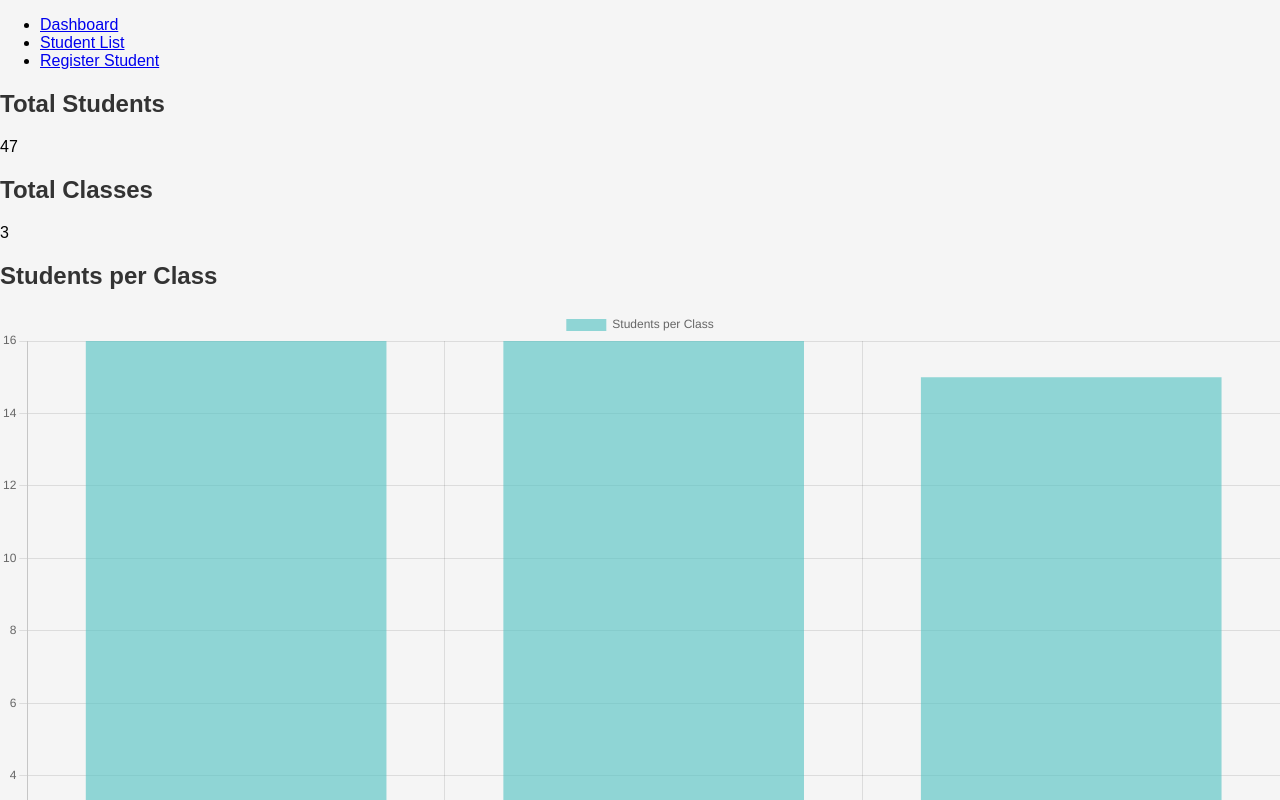
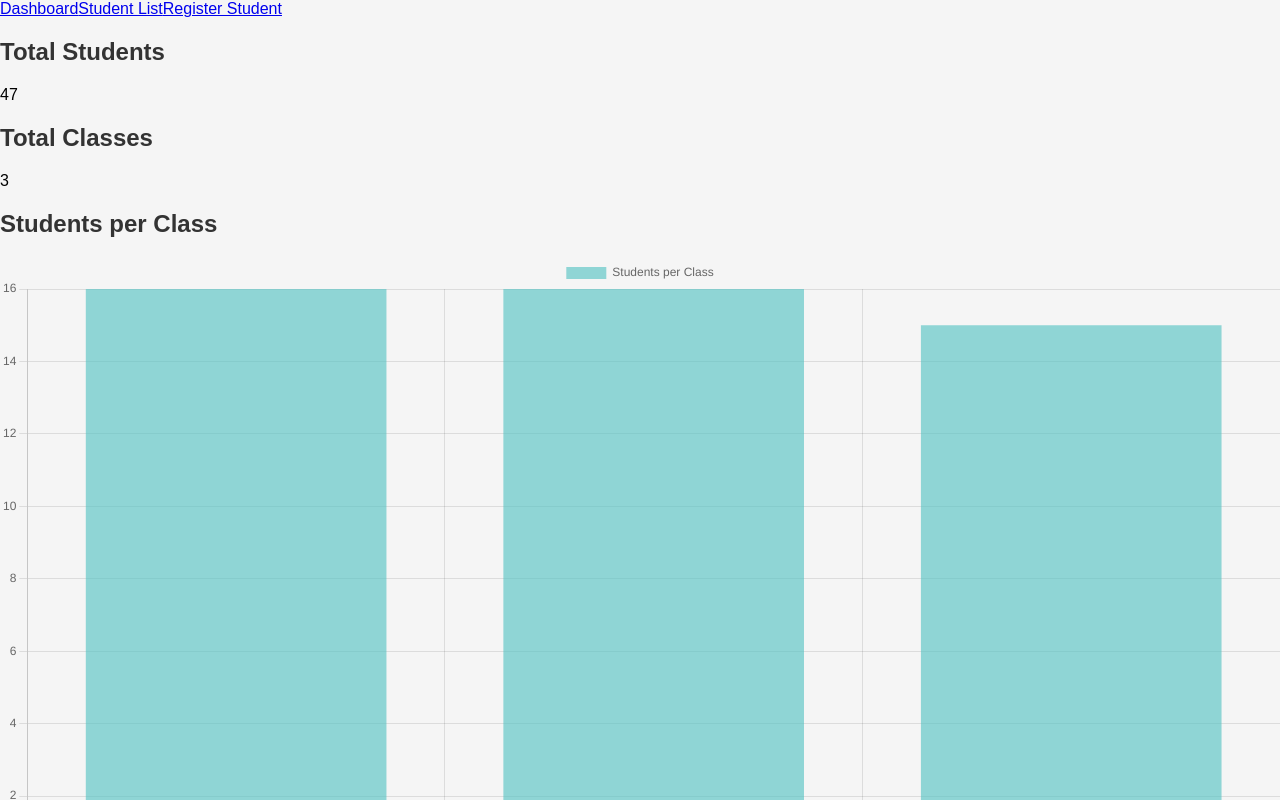
Before and after one commit to mahesh-vardhan-kanakala/student-management-portal, a React (Create React App) app: page / in a window 1280 px wide. Shown: the top 800 px of the page. Built offline with nearby package versions, Linux system fonts and the light colour scheme.

Commit message:
Update Navigation.jsx

```diff
--- a/src/components/Navigation.jsx
+++ b/src/components/Navigation.jsx
@@ -3,12 +3,10 @@ import { Link } from 'react-router-dom';
 
 const Navigation = () => {
   return (
-    <nav className="navigation">
-      <ul>
-        <li><Link to="/">Dashboard</Link></li>
-        <li><Link to="/students">Student List</Link></li>
-        <li><Link to="/register">Register Student</Link></li>
-      </ul>
+    <nav className="navbar">
+      <Link to="/" className="active" aria-current="page">Dashboard</Link>
+      <Link to="/students">Student List</Link>
+      <Link to="/register">Register Student</Link>
     </nav>
   );
 };
```
